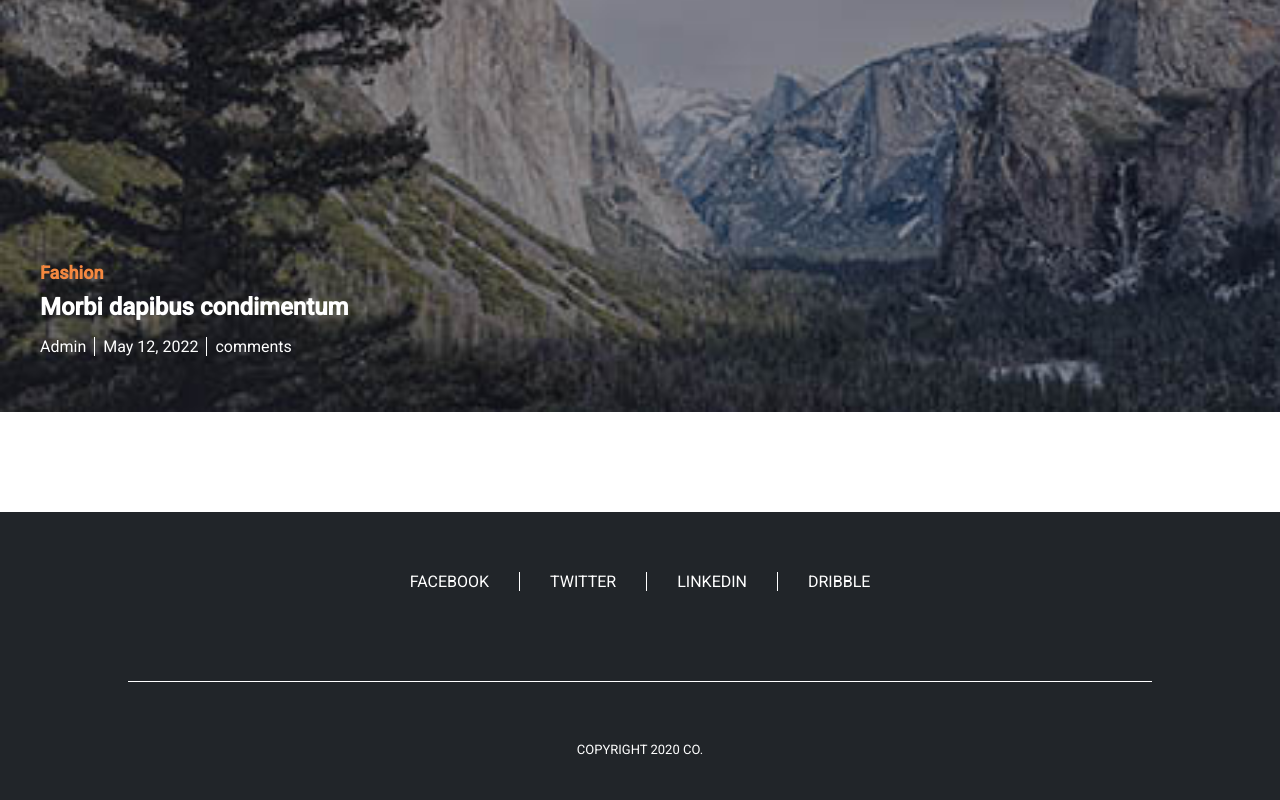
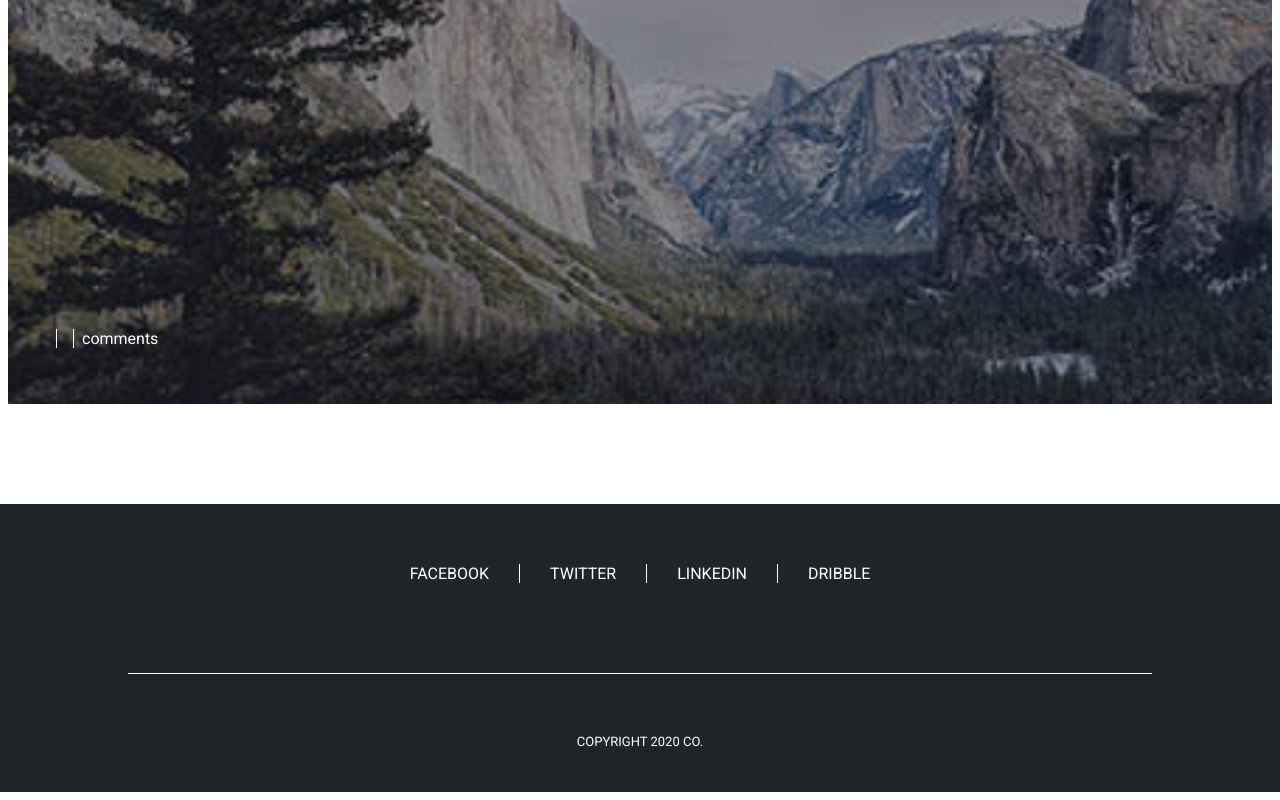
Before and after one commit to zobyer/blog-app-react, a React (Create React App) app: page / in a window 1280 px wide. Shown: the part 970-1770 px from the top of the page. Built offline with nearby package versions, Linux system fonts and the light colour scheme.

Commit message:
feat: dynamic props on blog card component added

```diff
--- a/src/app/components/card/blog/index.module.scss
+++ b/src/app/components/card/blog/index.module.scss
@@ -3,6 +3,7 @@
 .blogCard {
   aspect-ratio: 1/1;
   position: relative;
+  margin: 0.5rem;
 }
 
 .infoContainer {
@@ -11,7 +12,7 @@
   bottom: 2.5rem;
 }
 
-.heading {
+.category {
   color: $color-orange-1;
   font-size: 1.125rem;
 }
--- a/src/app/components/card/blog/index.tsx
+++ b/src/app/components/card/blog/index.tsx
@@ -1,7 +1,14 @@
 import React from "react";
 import Styles from "./index.module.scss";
+import { Blog as BlogProps } from "./index.type";
 
-const BlogCard = () => {
+const BlogCard: React.FC<BlogProps> = ({
+  category,
+  title,
+  postedBy,
+  date,
+  noOfComments,
+}) => {
   return (
     <div
       style={{
@@ -11,12 +18,12 @@ const BlogCard = () => {
       className={Styles.blogCard}
     >
       <div className={Styles.infoContainer}>
-        <h6 className={Styles.heading}>Fashion</h6>
-        <h4 className={Styles.title}>Morbi dapibus condimentum</h4>
+        <h6 className={`text-uppercase ${Styles.category}`}>{category}</h6>
+        <h4 className={`text-capitalize ${Styles.title}`}>{title}</h4>
         <p className={Styles.othersInfo}>
-          <span>Admin</span>
-          <span>May 12, 2022</span>
-          <span>comments</span>
+          <span>{postedBy}</span>
+          <span>{date}</span>
+          <span>{noOfComments} comments</span>
         </p>
       </div>
     </div>
```
Also changed, not shown: src/app/components/card/blog/index.type.ts (added, +7 -0 lines).
